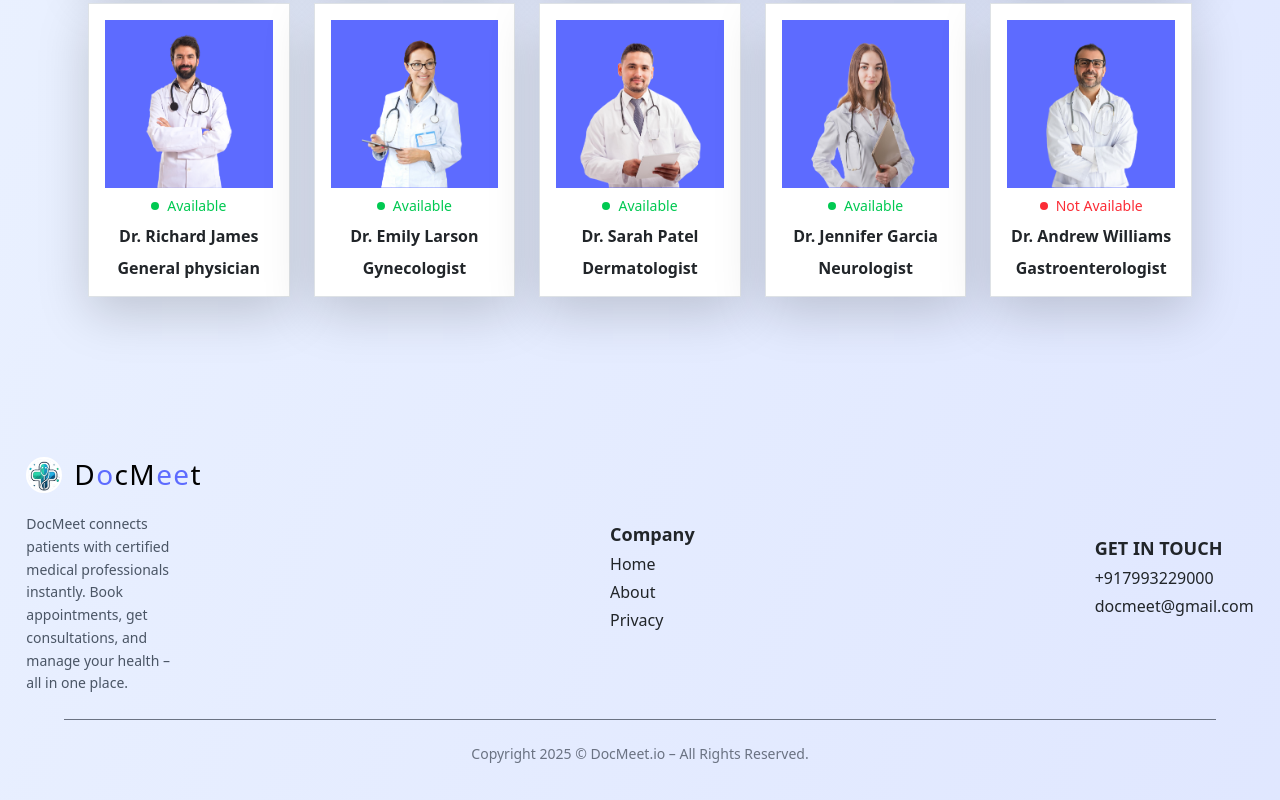
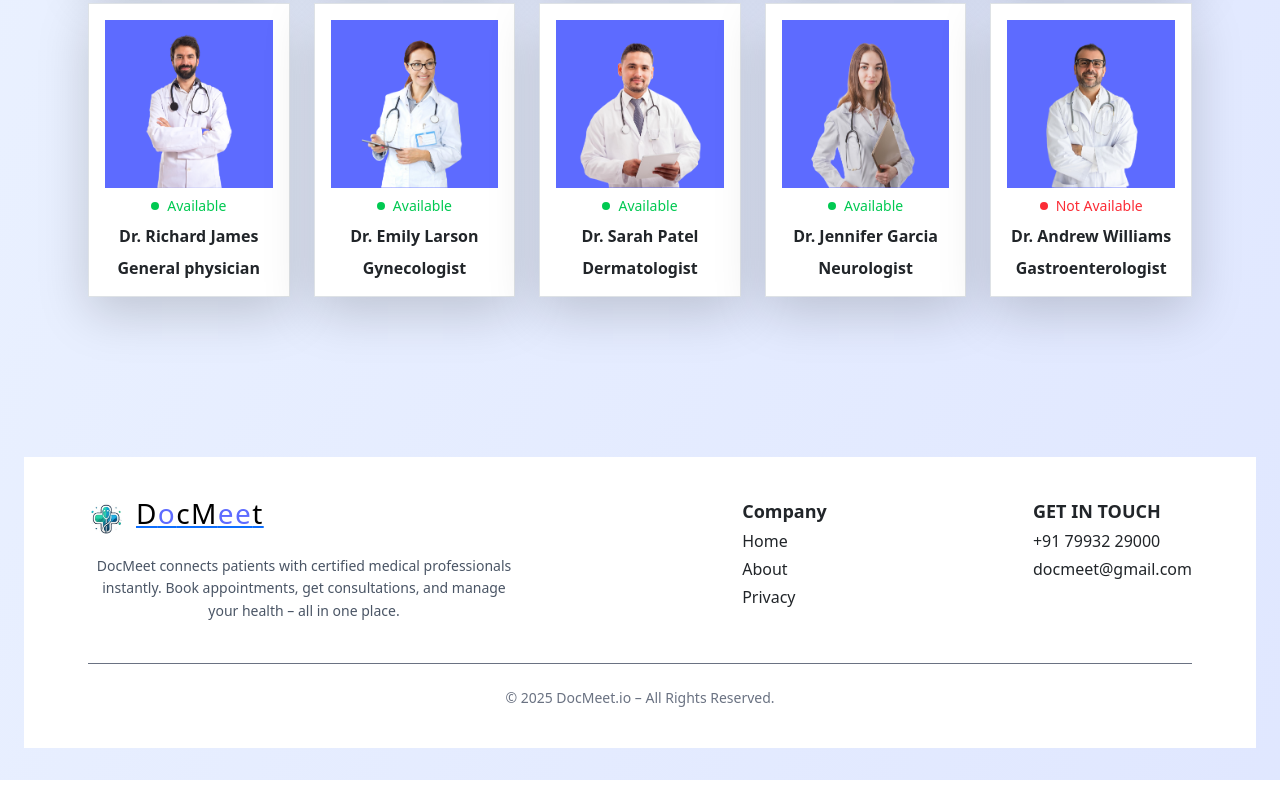
Before and after one commit to darshil019/DocMeetRepo, a React (Vite) app in the folder DocMeet/: page /user/dashboard in a window 1280 px wide. Shown: the part 2379-3179 px from the top of the page. Built offline with nearby package versions, Linux system fonts and the light colour scheme.

Commit message:
footer added

```diff
--- a/DocMeet/package.json
+++ b/DocMeet/package.json
@@ -24,6 +24,7 @@
     "bootstrap": "^5.3.3",
     "framer-motion": "^12.15.0",
     "lucide-react": "^0.511.0",
+    "motion": "^12.15.0",
     "react": "^19.0.0",
     "react-bootstrap": "^2.10.9",
     "react-dom": "^19.0.0",
--- a/DocMeet/src/Components/Common/Dashboard.jsx
+++ b/DocMeet/src/Components/Common/Dashboard.jsx
@@ -362,7 +362,7 @@ function UserDashboard() {
               </motion.div>
       </div>
 
-      <div className='flex flex-row justify-center gap-100 items-center mt-40 max-w-6xl mx-auto'>
+      {/* <div className='flex flex-row justify-center gap-100 items-center mt-40 max-w-6xl mx-auto'>
         <div className='flex flex-col space-y-1'>
           <a href="/" className="flex items-center no-underline" style={{ textDecoration: "none" }}>
               <img
@@ -393,7 +393,52 @@ function UserDashboard() {
       </div>
       <div className="text-center text-sm text-gray-500 mt-6 pb-1 border-t pt-4 max-w-6xl mx-auto">
         Copyright 2025 © DocMeet.io – All Rights Reserved.
+      </div> */}
+  <footer className="mt-40 bg-white">
+  <div className="max-w-6xl mx-auto px-4 py-10">
+    <div className="flex flex-col md:flex-row justify-between items-start md:items-start gap-10">
+
+      {/* Logo & Description */}
+      <div className="flex flex-col space-y-1 max-w-md">
+        <a href="/" className="flex items-center no-underline mb-2">
+          <img
+            src={img}
+            alt="Logo"
+            className="h-9 w-9 rounded-full mr-3 border-2 border-white"
+          />
+          <h3 className="text-black font-semibold tracking-wider">
+            D<span className="text-[#5D6BFF]">o</span>cM
+            <span className="text-[#5D6BFF]">ee</span>t
+          </h3>
+        </a>
+        <span className="text-sm text-gray-600 leading-relaxed mt-2 md:pr-4 text-center md:text-left">
+          DocMeet connects patients with certified medical professionals instantly. Book appointments, get consultations, and manage your health – all in one place.
+        </span>
       </div>
+
+      {/* Company Links */}
+      <div className="flex flex-col space-y-1 items-center md:items-start">
+        <span className="font-bold text-lg">Company</span>
+        <span>Home</span>
+        <span>About</span>
+        <span>Privacy</span>
+      </div>
+
+      {/* Contact Info */}
+      <div className="flex flex-col space-y-1 items-center md:items-start">
+        <span className="font-bold text-lg">GET IN TOUCH</span>
+        <span>+91 79932 29000</span>
+        <span>docmeet@gmail.com</span>
+      </div>
+    </div>
+
+    {/* Bottom Text */}
+    <div className="text-center text-sm text-gray-500 mt-10 pt-4 border-t">
+      © 2025 DocMeet.io – All Rights Reserved.
+    </div>
+  </div>
+</footer>
+
     </div>
   )
 }
```
Also changed, not shown: 1 other file (tests, documents, lock files or other folders).
